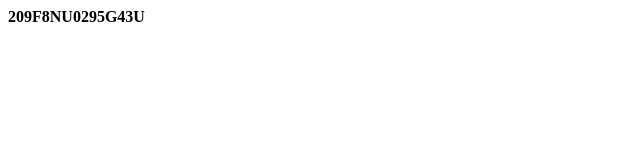
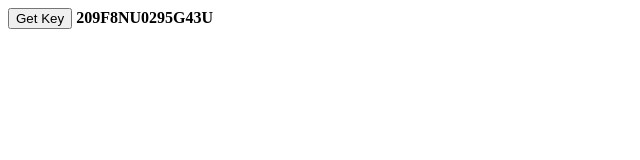
Before and after one commit to B4T0NCH1K/B4T0NCH1K.github.io, a plain HTML site: page index.html in a window 1280 px wide. Shown: the whole page, without its empty margins (0-640 px from the left). Drawn offline with Linux system fonts and the light colour scheme.

Commit message:
Update index.html

```diff
--- a/index.html
+++ b/index.html
@@ -1 +1,15 @@
+<head>
+  <script src="https://www.google.com/recaptcha/enterprise.js?render=6LequhIrAAAAACE8YpS0BxepP6zDYb2KFzHMj6zK"></script>
+<script>
+  function onSubmit(token) {
+    document.getElementById("demo-form").submit();
+  }
+</script>
+<button class="g-recaptcha"
+    data-sitekey="6LequhIrAAAAACE8YpS0BxepP6zDYb2KFzHMj6zK"
+    data-callback='onSubmit'
+    data-action='submit'>
+Get Key
+</button>
 <b>209F8NU0295G43U</b>
+</head>
```
